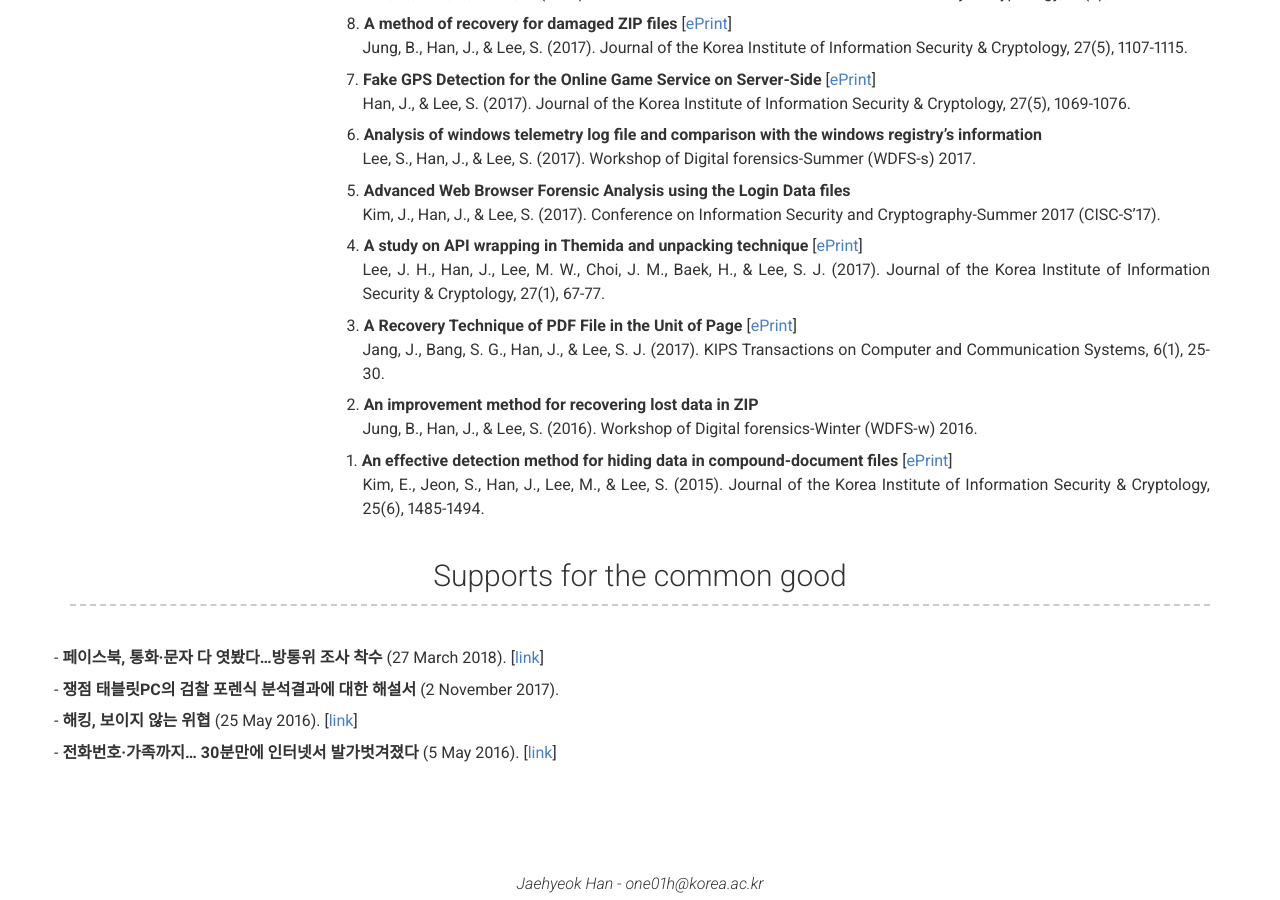
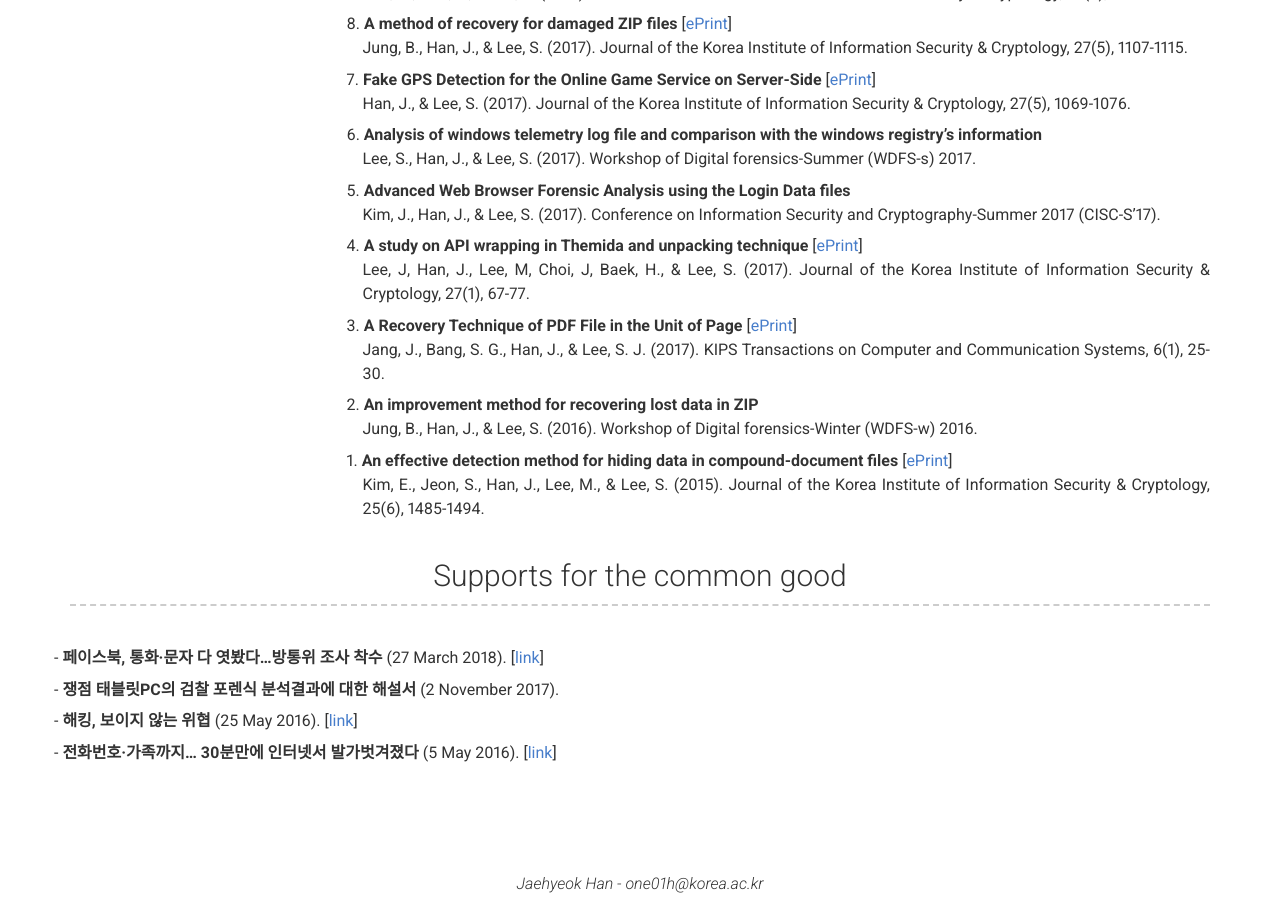
Before and after one commit to JaehyeokHan/jaehyeokhan.github.io, a Jekyll site: the page built from index.md, in a window 1280 px wide and 900 px high, scrolled down 5268 px. Built offline with Jekyll 4.4.1, drawn with Linux system fonts in a browser that asks for light colours; nearby versions of some CDN libraries.

Commit message:
Update _config.yml

```diff
--- a/_config.yml
+++ b/_config.yml
@@ -257,7 +257,7 @@ content:
           <p style="text-indent: -1em;">7. <b>Fake GPS Detection for the Online Game Service on Server-Side</b> [<A href = "http://koreascience.or.kr/article/JAKO201732663238858.page" target = "top">ePrint</A>]<br>Han, J., & Lee, S. (2017). Journal of the Korea Institute of Information Security & Cryptology, 27(5), 1069-1076.</p>
           <p style="text-indent: -1em;">6. <b>Analysis of windows telemetry log file and comparison with the windows registry’s information</b><br>Lee, S., Han, J., & Lee, S. (2017). Workshop of Digital forensics-Summer (WDFS-s) 2017.</p>
           <p style="text-indent: -1em;">5. <b>Advanced Web Browser Forensic Analysis using the Login Data files</b><br>Kim, J., Han, J., & Lee, S. (2017). Conference on Information Security and Cryptography-Summer 2017 (CISC-S’17).</p>
-          <p style="text-indent: -1em;">4. <b>A study on API wrapping in Themida and unpacking technique</b> [<A href = "http://koreascience.or.kr/article/JAKO201711656578275.page" target = "top">ePrint</A>]<br>Lee, J. H., Han, J., Lee, M. W., Choi, J. M., Baek, H., & Lee, S. J. (2017). Journal of the Korea Institute of Information Security & Cryptology, 27(1), 67-77.</p>
+          <p style="text-indent: -1em;">4. <b>A study on API wrapping in Themida and unpacking technique</b> [<A href = "http://koreascience.or.kr/article/JAKO201711656578275.page" target = "top">ePrint</A>]<br>Lee, J, Han, J., Lee, M, Choi, J, Baek, H., & Lee, S. (2017). Journal of the Korea Institute of Information Security & Cryptology, 27(1), 67-77.</p>
           <p style="text-indent: -1em;">3. <b>A Recovery Technique of PDF File in the Unit of Page</b> [<A href = "http://koreascience.or.kr/article/JAKO201710758143462.page" target = "top">ePrint</A>]<br>Jang, J., Bang, S. G., Han, J., & Lee, S. J. (2017). KIPS Transactions on Computer and Communication Systems, 6(1), 25-30.</p>
           <p style="text-indent: -1em;">2. <b>An improvement method for recovering lost data in ZIP</b><br>Jung, B., Han, J., & Lee, S. (2016). Workshop of Digital forensics-Winter (WDFS-w) 2016.</p>
           <p style="text-indent: -1em;">1. <b>An effective detection method for hiding data in compound-document files</b> [<A href = "http://koreascience.or.kr/article/JAKO201503340570272.page" target = "top">ePrint</A>]<br>Kim, E., Jeon, S., Han, J., Lee, M., & Lee, S. (2015). Journal of the Korea Institute of Information Security & Cryptology, 25(6), 1485-1494.</p>
```
